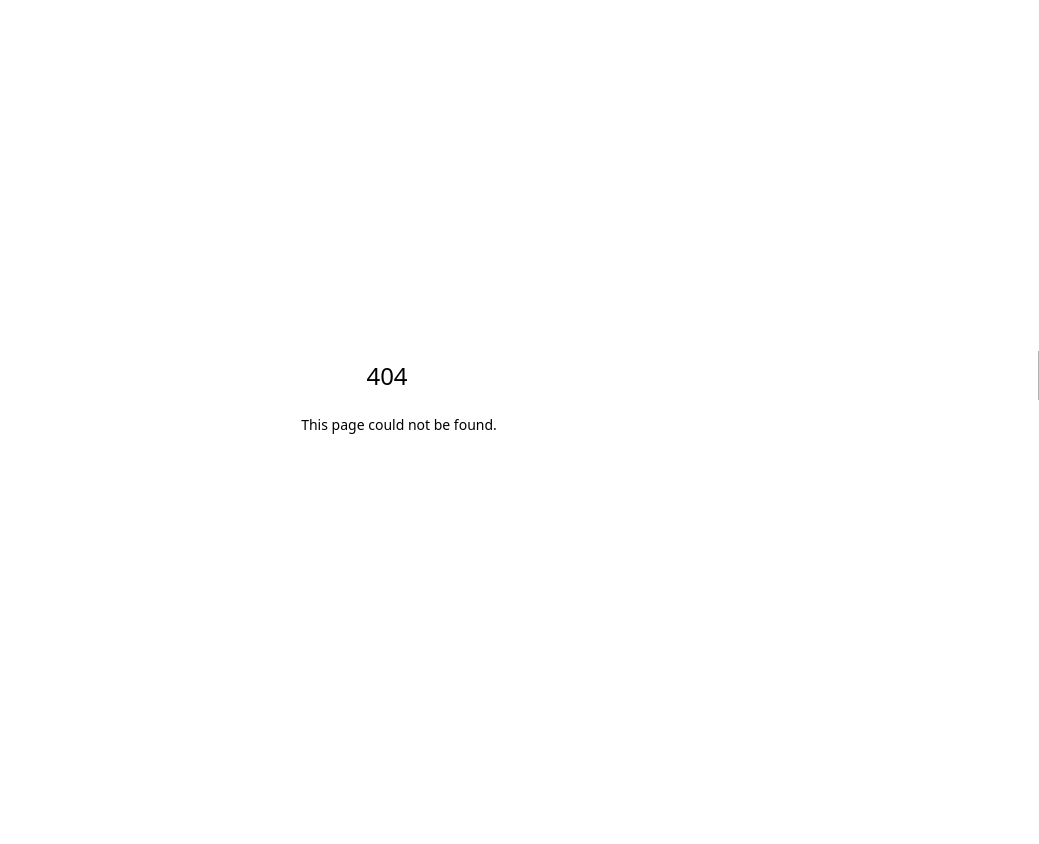
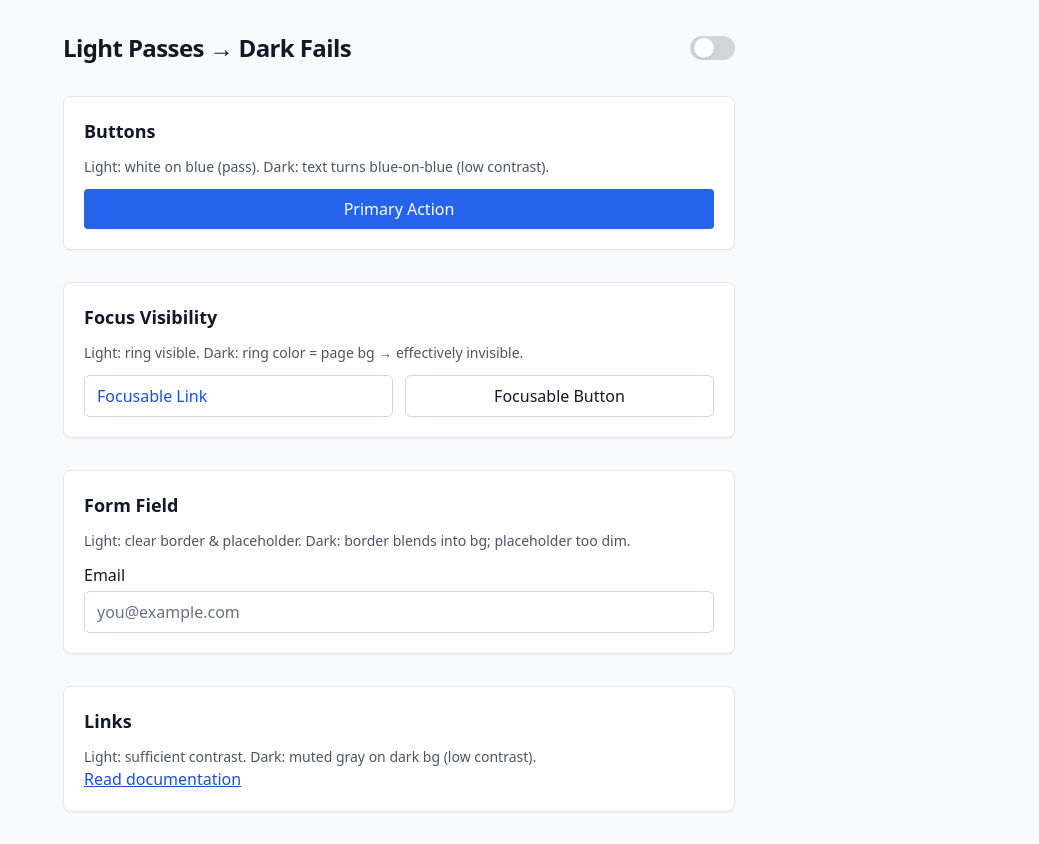
Before and after one commit to test-party/guinea-pig-next, a Next.js app: page /dark-mode in a window 1280 px wide. Before the commit this address had no page. Shown: the whole page, without its empty margins (241-1280 px from the left). Before the commit the page ends 800 px from the top, so only its background shows below. Built offline with nearby package versions, Linux system fonts and the light colour scheme.

Commit message:
create dark mode page

```diff
--- /dev/null
+++ b/src/app/dark-mode/page.tsx
@@ -0,0 +1,135 @@
+'use client'
+
+import React, { useEffect, useState } from 'react'
+
+export default function DarkModeTestPage() {
+    const [isDark, setIsDark] = useState(false)
+
+    useEffect(() => {
+        setIsDark(document.documentElement.classList.contains('dark'))
+    }, [])
+
+    const toggleDark = () => {
+        document.documentElement.classList.toggle('dark')
+        setIsDark((d) => !d)
+    }
+
+    return (
+        <div className="min-h-screen bg-gray-50 text-gray-900 dark:bg-gray-950 dark:text-gray-100 p-8">
+            <div className="mx-auto max-w-2xl space-y-8">
+                {/* Header */}
+                <header className="flex items-center justify-between">
+                    <h1 className="text-2xl font-bold tracking-tight">
+                     Light Passes → Dark Fails
+                    </h1>
+
+                    {/* Toggle Switch */}
+                    <button
+                        onClick={toggleDark}
+                        aria-pressed={isDark}
+                        aria-label="Toggle dark mode"
+                        className="relative inline-flex h-6 w-12 items-center rounded-full transition-colors
+                       focus:outline-none focus:ring-2 focus:ring-blue-500 dark:focus:ring-blue-400
+                       bg-gray-300 dark:bg-blue-600"
+                    >
+                        <span
+                            className={`inline-block h-5 w-5 transform rounded-full bg-white shadow transition-transform ${
+                                isDark ? 'translate-x-6' : 'translate-x-1'
+                            }`}
+                        />
+                    </button>
+                </header>
+
+                {/* Sections */}
+                <Section
+                    title="Buttons"
+                    description="Light: white on blue (pass). Dark: text turns blue-on-blue (low contrast)."
+                >
+                    <button
+                        className="px-4 py-2 rounded bg-blue-600 text-white hover:bg-blue-700
+                       focus:outline-none focus:ring-2 focus:ring-blue-500
+                       dark:text-blue-500"
+                    >
+                      Primary Action
+                    </button>
+                </Section>
+
+                <Section
+                    title="Focus Visibility"
+                    description="Light: ring visible. Dark: ring color = page bg → effectively invisible."
+                >
+                    <div className="flex gap-3">
+                        <a
+                            href="#"
+                            className="inline-block px-3 py-2 rounded-md border border-gray-300 bg-white text-blue-700
+                         focus:outline-none focus:ring-2 focus:ring-blue-500
+                         dark:bg-gray-900 dark:text-blue-300 dark:border-gray-900
+                         dark:focus:ring-gray-900"
+                        >
+                          Focusable Link
+                        </a>
+                        <button
+                            className="px-3 py-2 rounded-md border border-gray-300 bg-white text-gray-900
+                         focus:outline-none focus:ring-2 focus:ring-blue-500
+                         dark:bg-gray-900 dark:text-gray-100 dark:border-gray-900
+                         dark:focus:ring-gray-900"
+                        >
+                          Focusable Button
+                        </button>
+                    </div>
+                </Section>
+
+                <Section
+                    title="Form Field"
+                    description="Light: clear border & placeholder. Dark: border blends into bg; placeholder too dim."
+                >
+                    <label className="block">
+                        <span className="block mb-1">Email</span>
+                        <input
+                            type="email"
+                            placeholder="you@example.com"
+                            className="w-full rounded-md px-3 py-2
+                         bg-white text-gray-900 placeholder-gray-500 border border-gray-300
+                         focus:outline-none focus:ring-2 focus:ring-blue-500
+                         dark:bg-gray-900 dark:text-gray-100 dark:placeholder-gray-800
+                         dark:border-gray-900"
+                        />
+                    </label>
+                </Section>
+
+                <Section
+                    title="Links"
+                    description="Light: sufficient contrast. Dark: muted gray on dark bg (low contrast)."
+                >
+                    <a
+                        href="#"
+                        className="underline text-blue-700 hover:text-blue-800
+                       dark:text-gray-700 dark:hover:text-gray-700"
+                    >
+                      Read documentation
+                    </a>
+                </Section>
+            </div>
+        </div>
+    )
+}
+
+function Section({
+    title,
+    description,
+    children,
+}: {
+  title: string;
+  description?: string;
+  children: React.ReactNode;
+}) {
+    return (
+        <section className="rounded-lg bg-white dark:bg-gray-900 p-5 shadow-sm border border-gray-200 dark:border-gray-800 space-y-3">
+            <h2 className="text-lg font-semibold">{title}</h2>
+            {description && (
+                <p className="text-sm text-gray-600 dark:text-gray-400">{description}</p>
+            )}
+            {children}
+        </section>
+    )
+}
```
